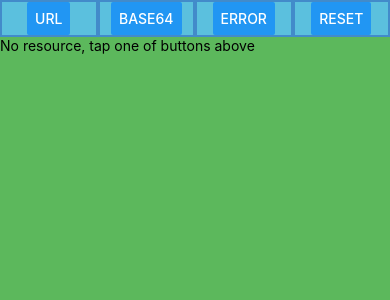
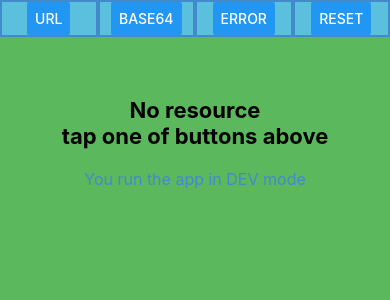
Before and after one commit to rumax/react-native-PDFView, a React Native app in the folder demo/: screen / in a window 390 px wide. Shown: the top 300 px of the page. Built offline with nearby package versions, Linux system fonts and the light colour scheme.

Commit message:
Release mode for demo app

```diff
--- a/demo/App.js
+++ b/demo/App.js
@@ -44,6 +44,22 @@ const styles = StyleSheet.create({
   pdfView: {
     flex: 1,
   },
+  noContent: {
+    flex: 1,
+    alignItems: 'center',
+  },
+  noContentText: {
+    fontSize: 22,
+    fontWeight: 'bold',
+    marginTop: 60,
+    textAlign: 'center',
+  },
+  noContentSubText: {
+    fontSize: 16,
+    color: cBlue,
+    marginTop: 20,
+    textAlign: 'center',
+  },
 });
 
 const PdfContent = ({
@@ -62,7 +78,12 @@ const PdfContent = ({
         onLoad={onLoad}
         onError={onError}
       />
-    ) : <Text>No resource, tap one of buttons above</Text>;
+    ) : (
+      <View style={styles.noContent}>
+        <Text style={styles.noContentText}>No resource{'\n'}tap one of buttons above</Text>
+        <Text style={styles.noContentSubText}>You run the app in {__DEV__ ? 'DEV' : 'RELEASE'} mode</Text>
+      </View>
+    );
 
   return (
     <View style={styles.content}>
```
Also changed, not shown: 2 other files (tests, documents, lock files or other folders).
